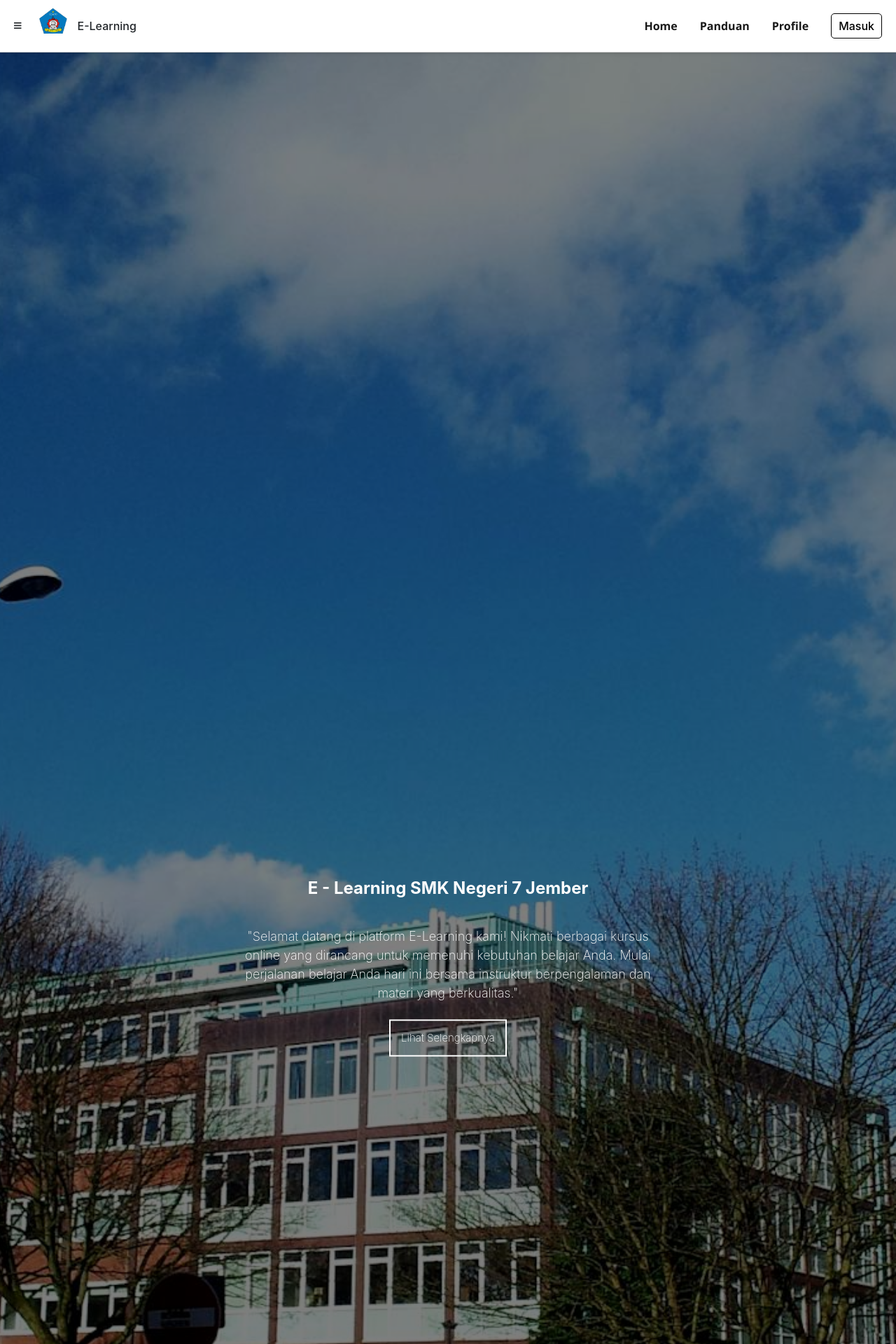
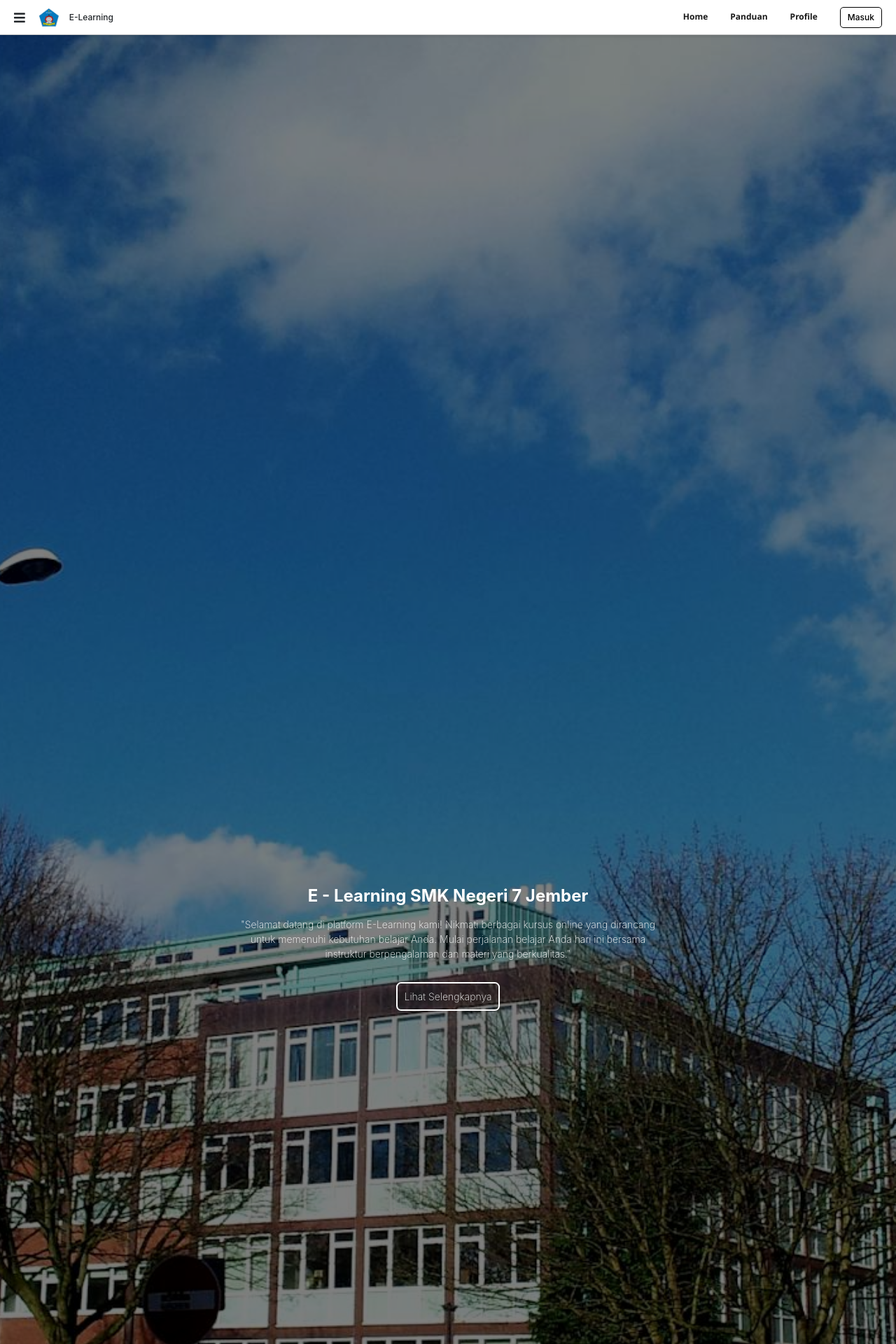
Before and after one commit to DreamlandSR/WebNewbieTeam, a PHP site: page / in a window 1280 px wide. Shown: the top 1920 px of the page at 70% size. Run offline with PHP 8.4, Linux system fonts and the light colour scheme; some libraries are stand-ins or nearby versions.

Commit message:
perubahan untuk 100% layar chrome

```diff
--- a/css/style.css
+++ b/css/style.css
@@ -29,6 +29,7 @@ body {
   left: 0;
   width: 100%; /* Lebar penuh */
   font-weight: 500;
+  height: 50px;
 }
 
 .site {
@@ -43,11 +44,15 @@ body {
 
 .site ul {
   display: flex;
-  align-items: center; /* Vertikal center */
+  align-items: center;
   gap: 2rem;
   list-style: none;
   margin: 0;
   padding: 0;
+}
+
+.site a {
+  font-size: 12px;
 }
 
 .site ul li a {
@@ -68,14 +73,12 @@ body {
   border-bottom: 1px solid orangered; /* Border saat hover */
 }
 
-
-
-.header img {
+/* .header img {
   height: 40px;
-}
+} */
 
 .header .menu-icon {
-  font-size: 12px;
+  font-size: 18px;
 }
 
 .text-elearning {
@@ -83,13 +86,22 @@ body {
   justify-content: center;
   display: flex;
   padding: 15 0 15 15px;
+  font-size: 12px;
 }
 
 .logo {
   justify-content: center;
   display: flex;
   margin-right: auto;
-  margin-left: 25px;
+  margin-left: 20px;
+  align-items: center;
+  max-width: 100%; /* Lebar maksimal gambar tidak lebih dari lebar container */
+  height: auto; /* Tinggi menyesuaikan proporsi */
+}
+
+.logo img {
+  width: auto;
+  height: 28px;
 }
 
 .header .login-button {
@@ -98,6 +110,7 @@ body {
   border-radius: 5px;
   text-decoration: none;
   color: #000;
+  font-size: 12px;
 }
 
 .h1-content {
@@ -157,39 +170,48 @@ body {
 
 #inti {
   font-size: 24px;
-  margin-bottom: 40px; /* Jarak bawah lebih besar untuk memberi ruang ke elemen di bawahnya */
 }
 
 .text-overlay p {
-  font-size: 18px;
-  margin-top: 20px; /* Menambah jarak atas jika ingin menambah jarak dari p ke elemen di atasnya */
+  font-size: 14px;
+  margin-top: 15px;
   font-weight: 200;
   margin-bottom: 40px;
 }
 
 .cursor {
-  font-size: 15px;
+  font-size: 14px;
   font-weight: 200;
   padding: 15px;
   outline: 2px solid rgb(255, 255, 255);
   color: #fff;
+  border-radius: 5px;
+  padding: 10px;
 }
 
+.cursor:hover {
+  text-decoration: none;
+  color:tomato;
+}
 .text-container h1 {
   font-weight: 700;
   text-align: center;
   justify-items: center;
   margin-top: 50px;
+  font-size: 24px;
 }
 
 .text-container p {
   font-weight: 400;
   text-align: center;
   justify-items: center;
+  font-size: 14px;
 }
 
 .container {
-  width: 450px;
+  max-width: 100%;
+  height: auto;
+  width: 400px;
   margin: 50px;
   justify-content: space-between;
 }
@@ -332,11 +354,13 @@ a:link {
 
 .contact-info {
   text-align: right;
-  margin-right: 50px;
+  margin-right: 20px;
 }
 
 .contact-info p {
   margin: 5px 0;
+  font-weight: 200;
+
 }
 
 .contact-info i {
@@ -350,8 +374,12 @@ a:link {
   text-align: center;
 }
 
+.contact-info img {
+  margin-left: 20px;
+}
+
 .school-info p {
-  margin-left: 20px;
+  margin: 20px;
 }
 
 .school-info img {
```
